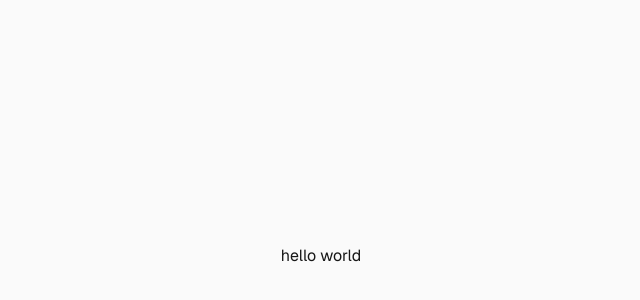
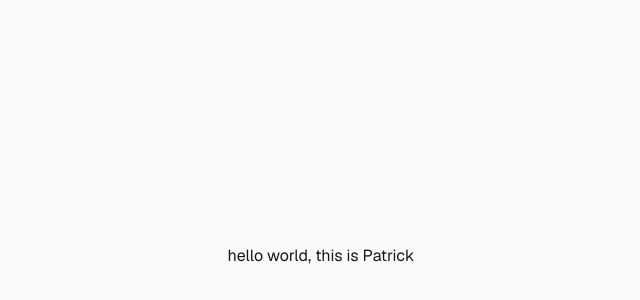
Before and after one commit to PatrickObi/Film-Tracker, a Next.js app: page / in a window 1280 px wide. Shown: the part 144-444 px from the top of the page, without its empty margins (319-959 px from the left). Built offline with nearby package versions, Linux system fonts and the light colour scheme.

Commit message:
updated main page

```diff
--- a/app/page.tsx
+++ b/app/page.tsx
@@ -3,7 +3,7 @@ import Image from "next/image";
 export default function Home() {
   return (
     <div className="flex flex-col flex-1 items-center justify-center bg-zinc-50 font-sans dark:bg-black">
-      <h3>hello world</h3>
+      <h3>hello world, this is Patrick</h3>
     </div>
   );
 }
```
